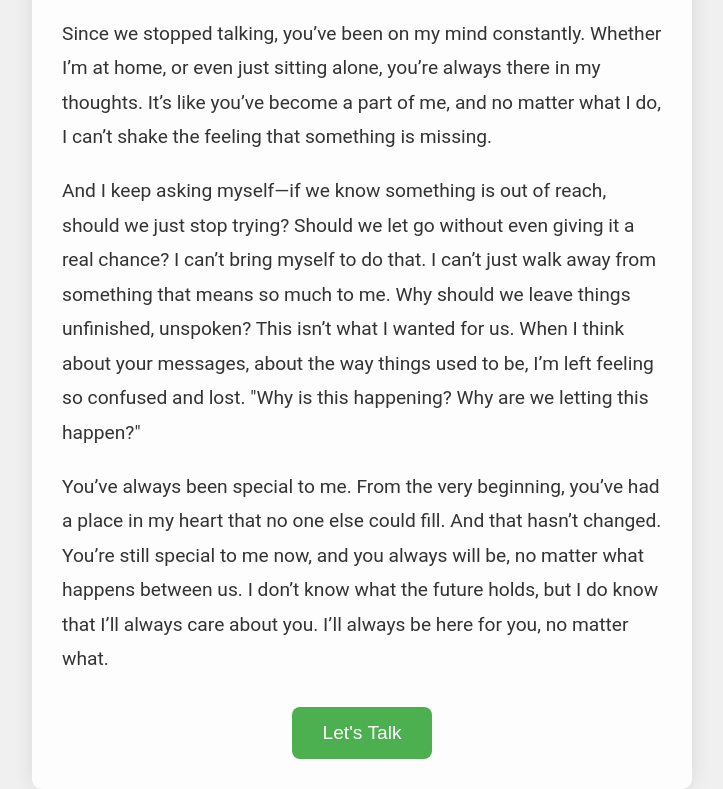
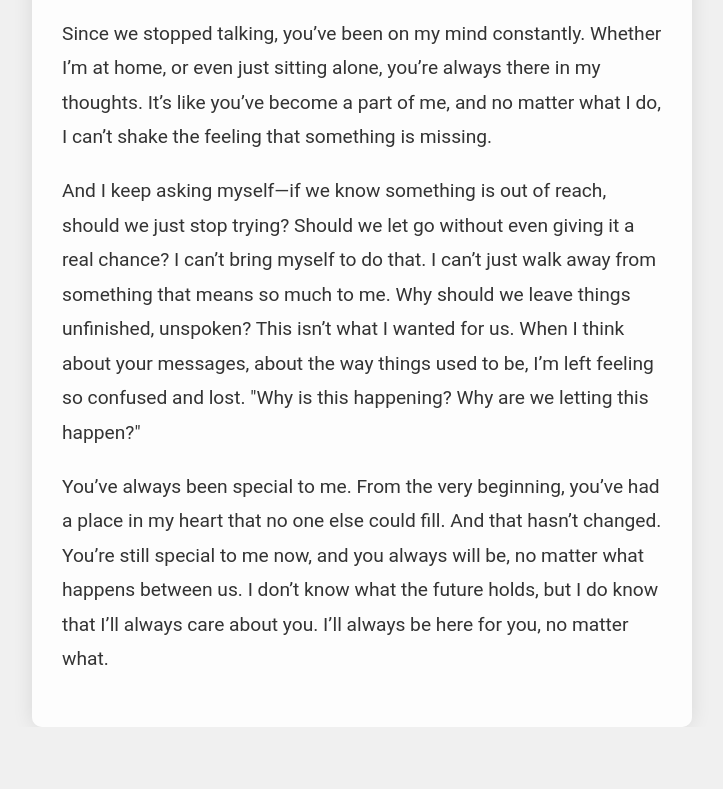
Before and after one commit to sharma1458/New, a plain HTML site: page index.html in a window 1280 px wide. Shown: the part 697-1486 px from the top of the page, without its empty margins (278-1001 px from the left). After the commit the page ends 1424 px from the top, so only its background shows below. Drawn offline with Linux system fonts and the light colour scheme.

Commit message:
Update index.html

```diff
--- a/index.html
+++ b/index.html
@@ -30,9 +30,6 @@
         You’ve always been special to me. From the very beginning, you’ve had a place in my heart that no one else could fill. And that hasn’t changed. You’re still special to me now, and you always will be, no matter what happens between us. I don’t know what the future holds, but I do know that I’ll always care about you. I’ll always be here for you, no matter what.
       </p>
     </div>
-    <div class="footer">
-      <button id="proposal">Let's Talk</button>
-    </div>
   </div>
   <script src="script.js"></script>
 </body>
```
